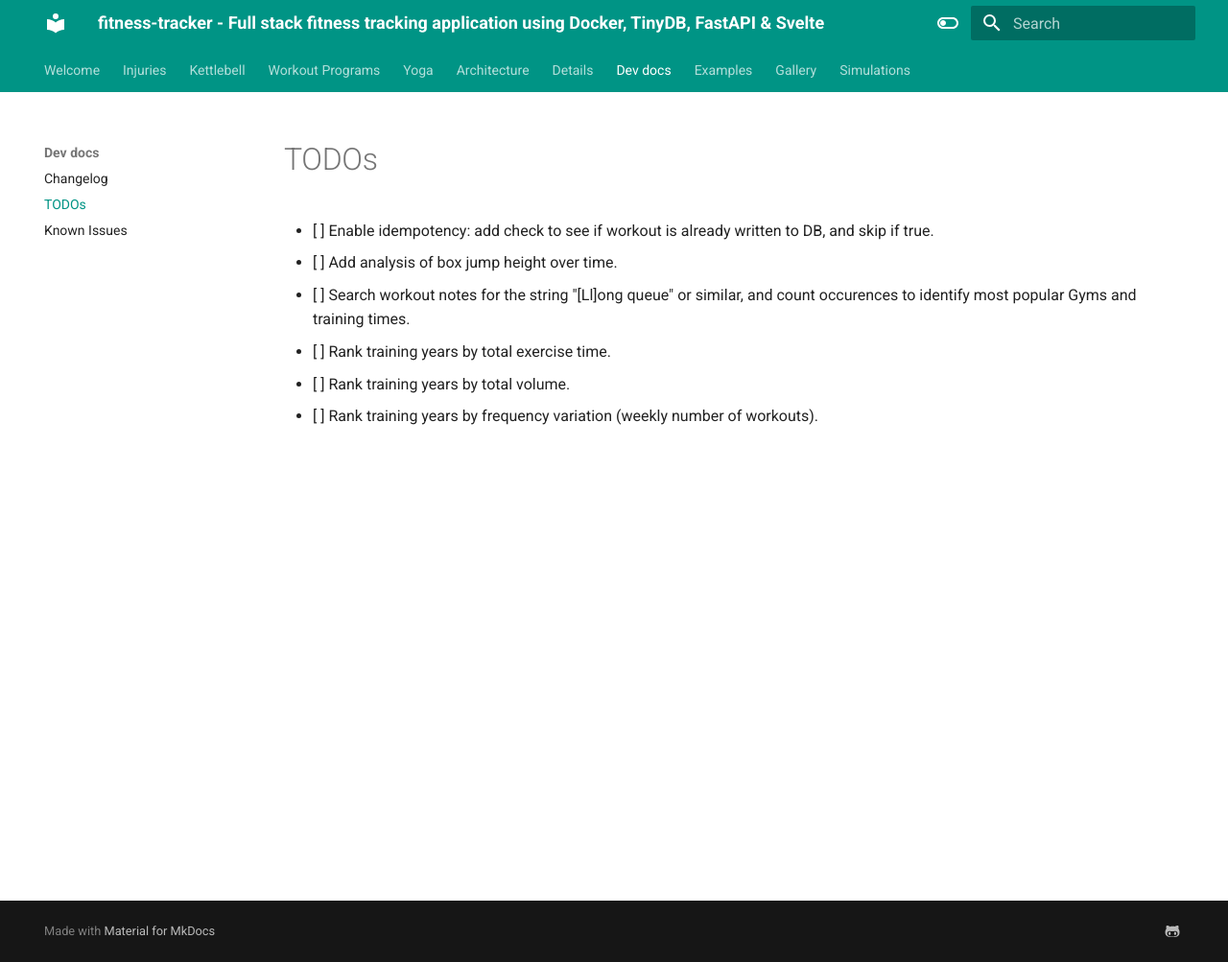
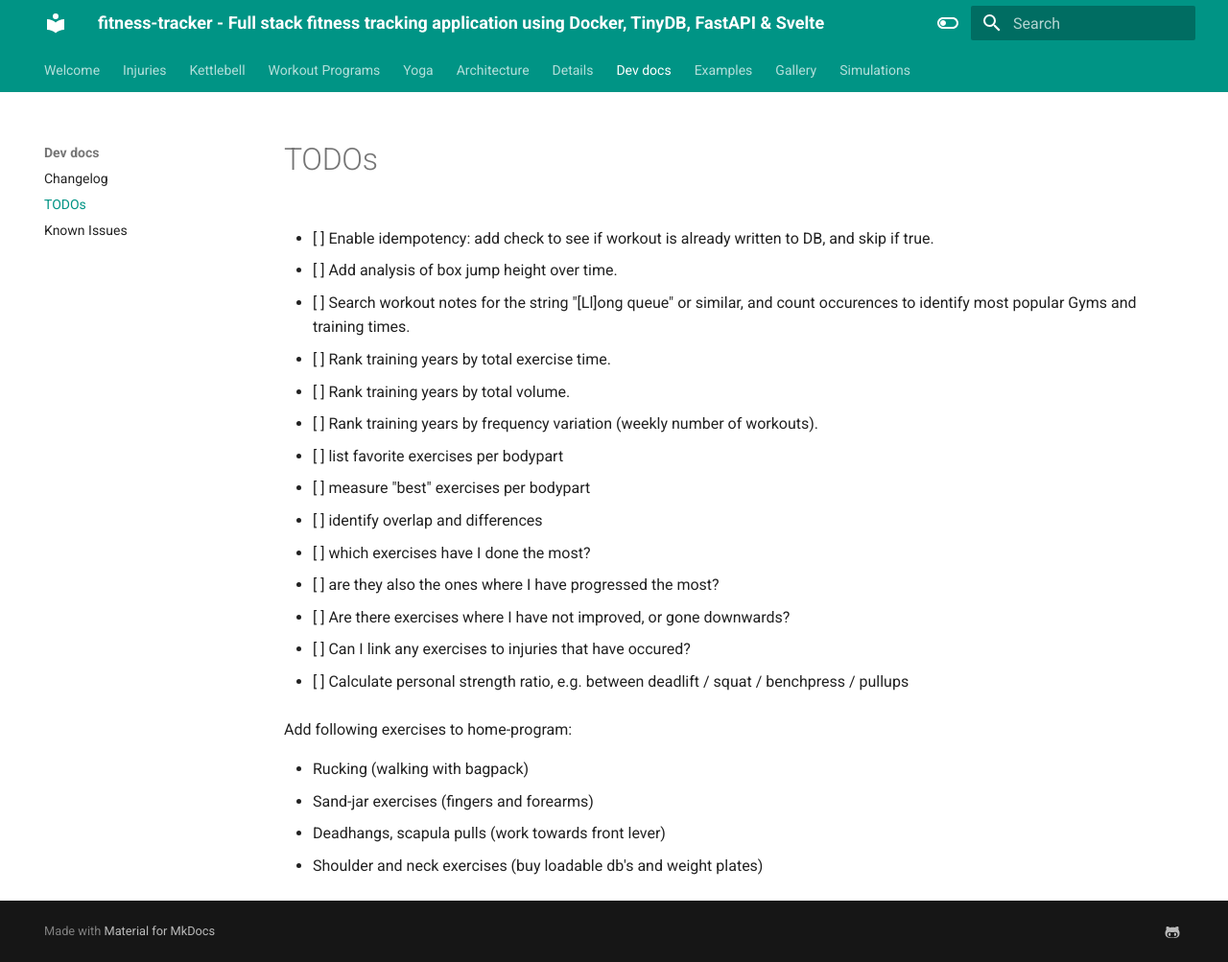
Before and after one commit to TheNewThinkTank/fitness-tracker, an MkDocs documentation site: the page built from docs/project_docs/dev-docs/TODOs.md, in a window 1280 px wide and 1003 px high. Shown: the whole window at 96% size. Built offline with MkDocs 1.6.1 and Material for MkDocs 9.7.7, drawn with Linux system fonts in a browser that asks for light colours.

Commit message:
docs: extend TODOs

```diff
--- a/docs/project_docs/dev-docs/TODOs.md
+++ b/docs/project_docs/dev-docs/TODOs.md
@@ -1,8 +1,30 @@
 # TODOs
 
 - [ ] Enable idempotency: add check to see if workout is already written to DB, and skip if true.
+
 - [ ] Add analysis of box jump height over time.
+
 - [ ] Search workout notes for the string "[Ll]ong queue" or similar, and count occurences to identify most popular Gyms and training times.
+
 - [ ] Rank training years by total exercise time.
 - [ ] Rank training years by total volume.
 - [ ] Rank training years by frequency variation (weekly number of workouts).
+
+- [ ] list favorite exercises per bodypart
+- [ ] measure "best" exercises per bodypart
+- [ ] identify overlap and differences
+
+- [ ] which exercises have I done the most?
+- [ ] are they also the ones where I have progressed the most?
+- [ ] Are there exercises where I have not improved, or gone downwards?
+
+- [ ] Can I link any exercises to injuries that have occured?
+
+- [ ] Calculate personal strength ratio, e.g. between deadlift / squat / benchpress / pullups
+
+Add following exercises to home-program:
+
+- Rucking (walking with bagpack)
+- Sand-jar exercises (fingers and forearms)
+- Deadhangs, scapula pulls (work towards front lever)
+- Shoulder and neck exercises (buy loadable db's and weight plates)
```
